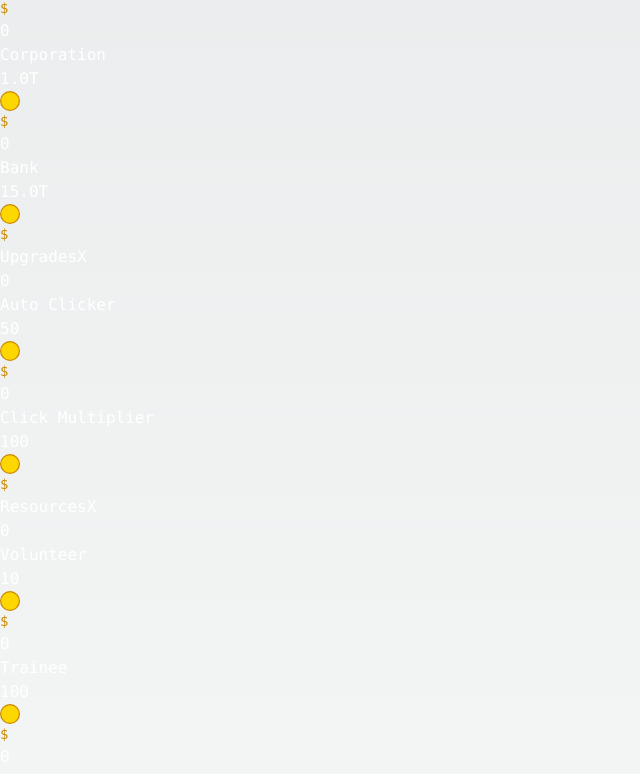
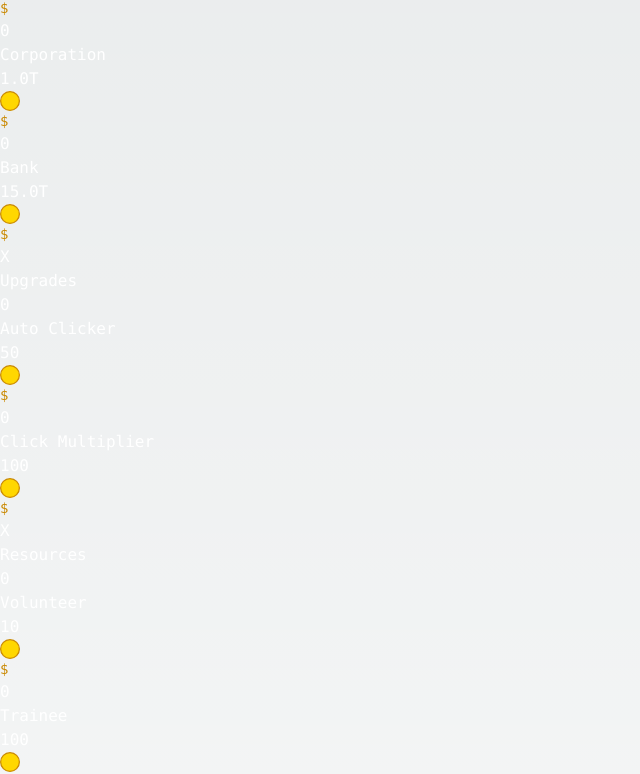
Before and after one commit to ThorGalli/thor-portfolio, a Next.js app: page /clicker in a window 1280 px wide. Shown: the part 2007-2781 px from the top of the page, without its empty margins (0-640 px from the left). Built offline with nearby package versions, Linux system fonts and the light colour scheme.

Commit message:
Update upgrade and iems list style

```diff
--- a/src/components/navigation/drawer.tsx
+++ b/src/components/navigation/drawer.tsx
@@ -31,19 +31,14 @@ export default function Drawer({
         }`}
       >
         <div className="relative flex h-full max-w-lg flex-col gap-2 overflow-y-scroll bg-slate-900">
-          {title && (
-            <header className="flex h-fit items-center justify-between rounded-md border-2 border-yellow-800 px-2 py-4 text-yellow-200 lg:hidden">
-              {title}
           <button
             onClick={() => {
               setIsOpen(false)
             }}
-                className="text-4xl font-bold text-orange-700"
+            className="absolute right-4 top-3 text-5xl font-bold text-orange-700"
           >
             X
           </button>
-            </header>
-          )}
           {children}
         </div>
       </div>
--- a/src/components/shops/buyableList.tsx
+++ b/src/components/shops/buyableList.tsx
@@ -1,7 +1,18 @@
-export default function BuyableList({ list }: { list: JSX.Element[] }) {
+export default function BuyableList({
+  title,
+  list,
+}: {
+  title: string
+  list: JSX.Element[]
+}) {
   return (
-    <div className="flex flex-col gap-2 rounded-[14px] bg-slate-800 p-2">
-      {list}
+    <div className="flex flex-col gap-2">
+      <p className="h-fit rounded-[14px] border-8 border-slate-800 bg-slate-950 px-2 py-4 text-center text-yellow-200">
+        {title}
+      </p>
+      <div className="flex flex-col gap-2 rounded-[14px] bg-slate-800 p-2">
+        {list}
+      </div>
     </div>
   )
 }
--- a/src/components/shops/itemList.tsx
+++ b/src/components/shops/itemList.tsx
@@ -13,5 +13,5 @@ export default function ItemList() {
     ))
   }, [items])
 
-  return <BuyableList list={itemBars} />
+  return <BuyableList title={'Resources'} list={itemBars} />
 }
--- a/src/components/shops/upgradeList.tsx
+++ b/src/components/shops/upgradeList.tsx
@@ -13,5 +13,5 @@ export default function UpgradeList() {
     ))
   }, [upgrades])
 
-  return <BuyableList list={upgradeBars} />
+  return <BuyableList title="Upgrades" list={upgradeBars} />
 }
--- a/src/layouts/clicker.tsx
+++ b/src/layouts/clicker.tsx
@@ -31,10 +31,7 @@ export default function ClickerGame() {
         </button>
       </div>
       <div className="flex justify-around gap-5 lg:flex-row">
-        <div className="hidden flex-col gap-2 lg:flex">
-          <p className="h-fit rounded-[14px] border-8 border-slate-800 bg-slate-950 px-2 py-4 text-center text-yellow-200">
-            Upgrades
-          </p>
+        <div className="hidden lg:flex">
           <UpgradeList />
         </div>
         {loading ? (
@@ -44,10 +41,7 @@ export default function ClickerGame() {
         ) : (
           <MainCoin />
         )}
-        <div className="hidden flex-col gap-2 lg:flex">
-          <p className="h-fit rounded-[14px] border-8 border-slate-800 bg-slate-950 px-2 py-4 text-center text-yellow-200">
-            Resources
-          </p>
+        <div className="hidden lg:flex">
           <ItemList />
         </div>
       </div>
@@ -57,7 +51,6 @@ export default function ClickerGame() {
           isOpen={upgradeDrawerOpen}
           setIsOpen={setUpgradeDrawerOpen}
           side="left"
-          title="Upgrades"
         >
           <UpgradeList />
         </Drawer>
@@ -68,7 +61,6 @@ export default function ClickerGame() {
           isOpen={itemDrawerOpen}
           setIsOpen={setItemDrawerOpen}
           side="right"
-          title="Resources"
         >
           <ItemList />
         </Drawer>
```
Lines whose indentation alone changed are shown as unchanged.
